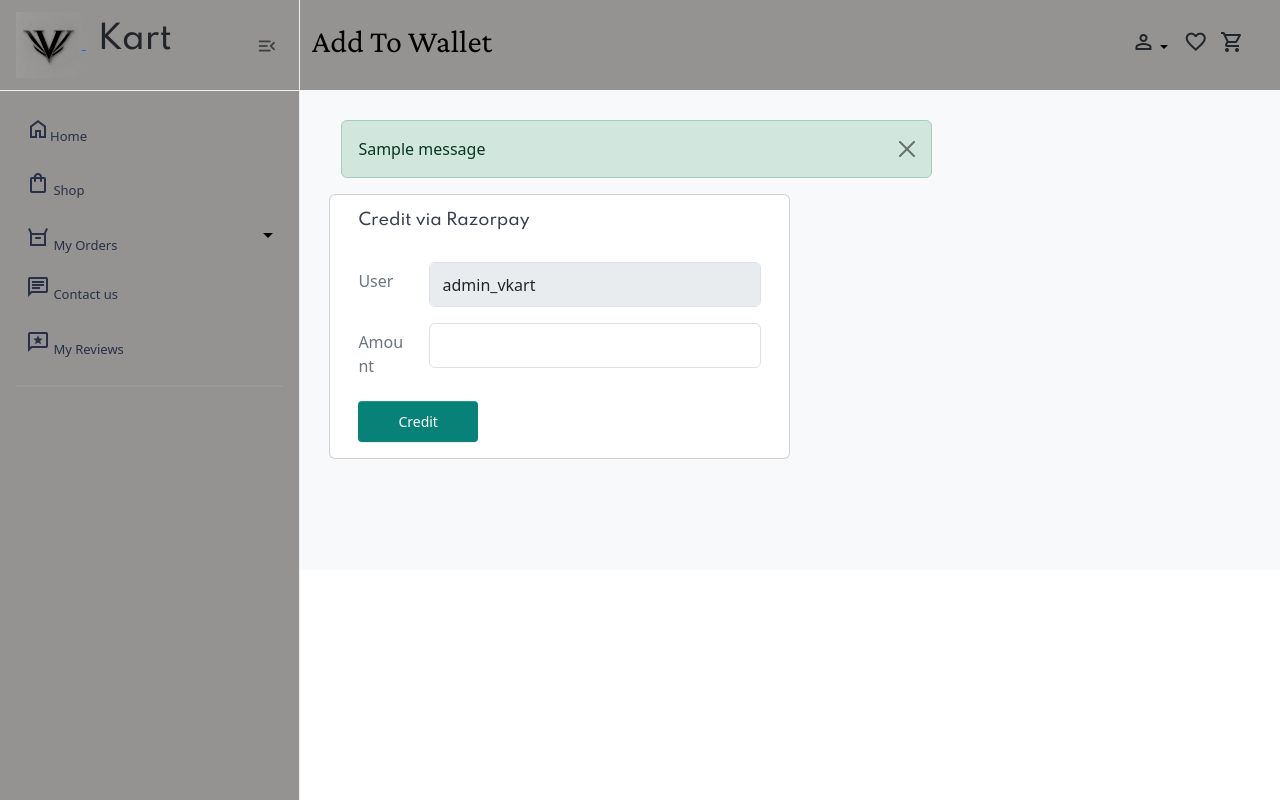
After one commit to govind-g19/1st-fullstack_dajngo_project, a Django app: page /auth/add_to_wallet_view/ in a window 1280 px wide. The commit adds this page. Run offline with Django 5.2, Linux system fonts and the light colour scheme; a user stored in the database is signed in; tables that the repository leaves empty hold one stand-in row (values such as "Sample post"); one stand-in notice (Sample message) is shown; parts of the project's set-up code (start-up, migrations or seed data) failed here and were passed over; some libraries are stand-ins or nearby versions.

Commit message:
corrected the adding amount to wallet by razorpay, corrected the  review page loading error after adding a review

```diff
--- a/authapp/urls.py
+++ b/authapp/urls.py
@@ -24,6 +24,7 @@ urlpatterns = [
     path('my_wallet', views.my_wallet, name='my_wallet'),
     path('withdraw_funds', views.withdraw_funds, name='withdraw_funds'),
     path('add_to_wallet', views.add_to_wallet, name='add_to_wallet'),
+    path('add_to_wallet_view/', views.add_to_wallet_view, name='add_to_wallet_view'),
     path('add_to_wallet_razorpay', views.add_to_wallet_razorpay,
          name='add_to_wallet_razorpay'),
     path('wallet_paymenthandler/', views.wallet_paymenthandler,
--- a/authapp/views.py
+++ b/authapp/views.py
@@ -6,7 +6,7 @@ from django.contrib.auth.decorators import login_required
 from django.db.models import Q
 from django.db.models import Sum
 import razorpay
-
+from razorpay.errors import SignatureVerificationError
 # active user
 from django.contrib.sites.shortcuts import get_current_site
 from django.utils.http import urlsafe_base64_decode, urlsafe_base64_encode
@@ -606,22 +606,40 @@ def add_to_wallet(request):
 
 
 @login_required(login_url='login')
+def add_to_wallet_view(request):
+    user = request.user
+    currency = 'INR'
+    context = {
+        'user': user,
+        'currency': currency
+    }
+    return render(request, 'auth/add_to_wallet_form.html', context)
+
+
+@login_required(login_url='login')
 def add_to_wallet_razorpay(request):
-    razorpay_client = razorpay.Client(auth=(settings.KEY, settings.SECRET))
-    user = request.user
-    amt = 0
-    currency = 'INR'
     if request.method == "POST":
+        razorpay_client = razorpay.Client(auth=(settings.KEY, settings.SECRET))
+        user = request.user
+        currency = 'INR'
         amount = request.POST.get('amount')
-        amt = amount
 
         if not amount:
             messages.error(request, 'Enter a valid amount')
-            return redirect(' my_wallet')
-        amount = Decimal(amount)
-        if amount <= 0:
-            messages.error(request, 'Amount should be greater than 0')
-            return redirect(' my_wallet')
+            return redirect('my_wallet')
+
+        try:
+            amount = Decimal(amount)
+            print("type of amount", type(amount))
+        except ValueError:
+            messages.error(request, 'Enter a valid amount')
+            return redirect('my_wallet')
+
+        if amount <= 0 or amount > 10000:
+            messages.error(request,
+                           'Amount should be greater than 0 and less than 10000 ')
+            return redirect('my_wallet')
+
         razorpay_amount = float(amount) * 100
         razorpay_order = razorpay_client.order.create(dict(
             amount=razorpay_amount,
@@ -630,49 +648,41 @@ def add_to_wallet_razorpay(request):
         ))
 
         razorpay_order_id = razorpay_order['id']
-        callback_url = request.build_absolute_uri(
-            reverse('wallet_paymenthandler'))
-        # Creating Razorpay object in my db
+        callback_url = request.build_absolute_uri(reverse('wallet_paymenthandler'))
+        print(callback_url)
+
         if razorpay_order_id:
             Wallet_Razorpay_payment.objects.create(
                 razorpay_payment_id=razorpay_order_id,
-                amount=razorpay_amount/100,
+                amount=razorpay_amount / 100,
                 user=user
             )
         else:
-            messages.error(request, f'''{razorpay_order_id}
-                            is not valid razorpay_order_id''')
+            messages.error(request, 'Failed to create Razorpay order')
+            return redirect('my_wallet')
+
         context = {
             'razorpay_merchant_key': settings.KEY,
             'razorpay_order_id': razorpay_order_id,
             'razorpay_amount': razorpay_amount,
             'callback_url': callback_url,
             'currency': currency,
+            'amount': amount,
             'user': user
         }
         return render(request, 'auth/add_to_wallet_razorpay.html', context)
-    context = {
-        'user': user,
-        'currency': currency,
-        'amount': amt
-    }
-    return render(request, 'auth/add_to_wallet_razorpay.html', context)
+
+    return redirect('add_to_wallet_view')
 
 
 @csrf_exempt
 def wallet_paymenthandler(request):
     if request.method == "POST":
         try:
-            # Verify the payment signature
             razorpay_client = razorpay.Client(auth=(settings.KEY, settings.SECRET))
             payment_id = request.POST.get('razorpay_payment_id', '')
             razorpay_order_id = request.POST.get('razorpay_order_id', '')
             signature = request.POST.get('razorpay_signature', '')
-
-            # Debugging
-            print('Received payment_id:', payment_id)
-            print('Received razorpay_order_id:', razorpay_order_id)
-            print('Received signature:', signature)
 
             params_dict = {
                 'razorpay_order_id': razorpay_order_id,
@@ -680,15 +690,14 @@ def wallet_paymenthandler(request):
                 'razorpay_signature': signature
             }
 
-            # Verify the payment signature
             razorpay_client.utility.verify_payment_signature(params_dict)
 
-            # Signature verification successful
             try:
                 razorpay_payment = Wallet_Razorpay_payment.objects.get(razorpay_payment_id=razorpay_order_id)
-            except Razorpay_payment.DoesNotExist:
+            except Wallet_Razorpay_payment.DoesNotExist:
                 messages.error(request, f"Razorpay payment with ID {payment_id} does not exist.")
                 return redirect('my_wallet')
+
             amount = razorpay_payment.amount
             user = razorpay_payment.user
             if user.is_authenticated:
@@ -696,11 +705,7 @@ def wallet_paymenthandler(request):
                 wallet.balance += Decimal(amount)
                 wallet.save()
 
-                # Creating a transaction
-                Transaction.objects.create(wallet=wallet,
-                                        transaction_type='credit',
-                                        amount=Decimal(amount))
-
+                Transaction.objects.create(wallet=wallet, transaction_type='credit', amount=Decimal(amount))
                 messages.success(request, 'Amount added successfully')
                 return redirect('my_wallet')
 
--- a/mainapp/models.py
+++ b/mainapp/models.py
@@ -16,4 +16,4 @@ class Wallet_Razorpay_payment(models.Model):
                              blank=True, null=True)
 
     def __str__(self):
-        return self.razorpay_payment_id
+        return f'''the user {self.user.username} '''
--- /dev/null
+++ b/templates/auth/add_to_wallet_form.html
@@ -0,0 +1,45 @@
+{% extends "base.html" %}
+
+{% block title %}Add To Wallet{% endblock title %}
+
+{% block pageheader %}
+<h2 class="page-font">Add To Wallet</h2>
+{% endblock pageheader %}
+
+{% block content %}
+{% load static %}
+
+<div class="container">
+    <div class="row">
+        <div class="col-8">
+            {% for message in messages %}
+                <div class="alert alert-{{ message.tags }} alert-dismissible fade show" role="alert">
+                    <strong></strong> {{ message }}
+                    <button type="button" class="btn-close" data-bs-dismiss="alert" aria-label="Close"></button>
+                </div>
+            {% endfor %}
+        </div>
+        <div class="card col-6">
+            <div class="card-body text-secondary">
+                <h6 class="card-title">Credit via Razorpay</h6><br>
+                <form id="payment-form" method="POST" action="{% url 'add_to_wallet_razorpay' %}">
+                    {% csrf_token %}
+                    <div class="row mb-3">
+                        <label for="name" class="col-sm-2 col-form-label">User</label>
+                        <div class="col-sm-10">
+                            <input type="text" class="form-control" id="name" name="name" value="{{ user.username }}" readonly>
+                        </div>
+                    </div>
+                    <div class="row mb-3">
+                        <label for="amount" class="col-sm-2 col-form-label">Amount</label>
+                        <div class="col-sm-10">
+                            <input type="number" name="amount" class="form-control" id="amount" value="{{ amount }}" required>
+                        </div>
+                    </div>
+                    <button type="submit" id="pay-btn" class="btn btn-primary">Credit</button>
+                </form>
+            </div>
+        </div>
+    </div>
+</div>
+{% endblock content %}
--- a/templates/auth/my_wallet.html
+++ b/templates/auth/my_wallet.html
@@ -24,7 +24,7 @@
                 <div class="card-body">
                     <h5 class="card-title"><span class="material-symbols-outlined">wallet</span></h5>
                     <h5 class="card-title">Rs.{{ my_wallet.balance }}</h5>
-                    <a href ='{% url "add_to_wallet_razorpay" %}' type="button" class="btn btn-primary rounded-4">Credit</a>
+                    <a href ='{% url "add_to_wallet_view" %}' type="button" class="btn btn-primary rounded-4">Credit</a>
                     <button type="button" class="btn btn-primary rounded-4" onclick="showForm('debit')">Debit</button>
                 </div>
             </div>
--- a/templates/main/my_review.html
+++ b/templates/main/my_review.html
@@ -21,7 +21,7 @@
             <div class="col-12">
                 {% for review in user_rview %}
                     {% if review.status %}
-                        <a href="{% url 'product_details' product_id=review.variant.product.first.id %}" class="card-link" style="text-decoration: none;">
+                        <a href="{% url 'product_details' product_id=review.variant.product.id %}" class="card-link" style="text-decoration: none;">
                             <div class="card mb-3 {% if review.rating == 1 or review.rating == 2 %} border-danger {% else %} border-success {% endif %}">
                                 <div class="card-header">
                                     {{ review.variant.product.first.product_name }} with {{ review.variant.ram }} RAM & {{ review.variant.internal_memory }} ROM:
```
Also changed, not shown: templates/auth/add_to_wallet_razorpay.html (+9 -18 lines), mainapp/migrations/0003_wallet_razorpay_payment_status.py (added), mainapp/migrations/0004_remove_wallet_razorpay_payment_status.py (added), orders/migrations/0006_alter_orders_order_id.py (added), orders/migrations/0007_alter_orders_order_id.py (added).
